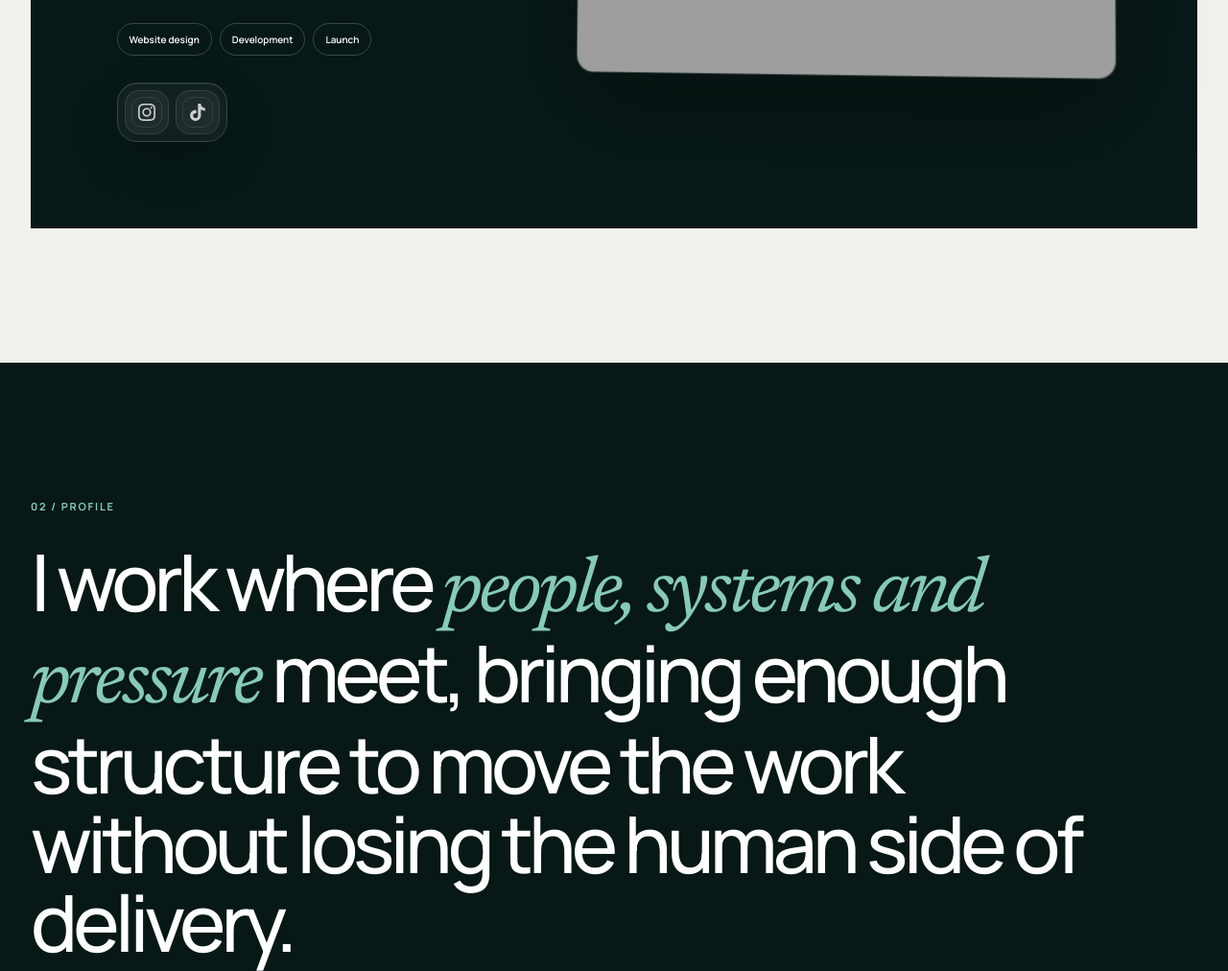
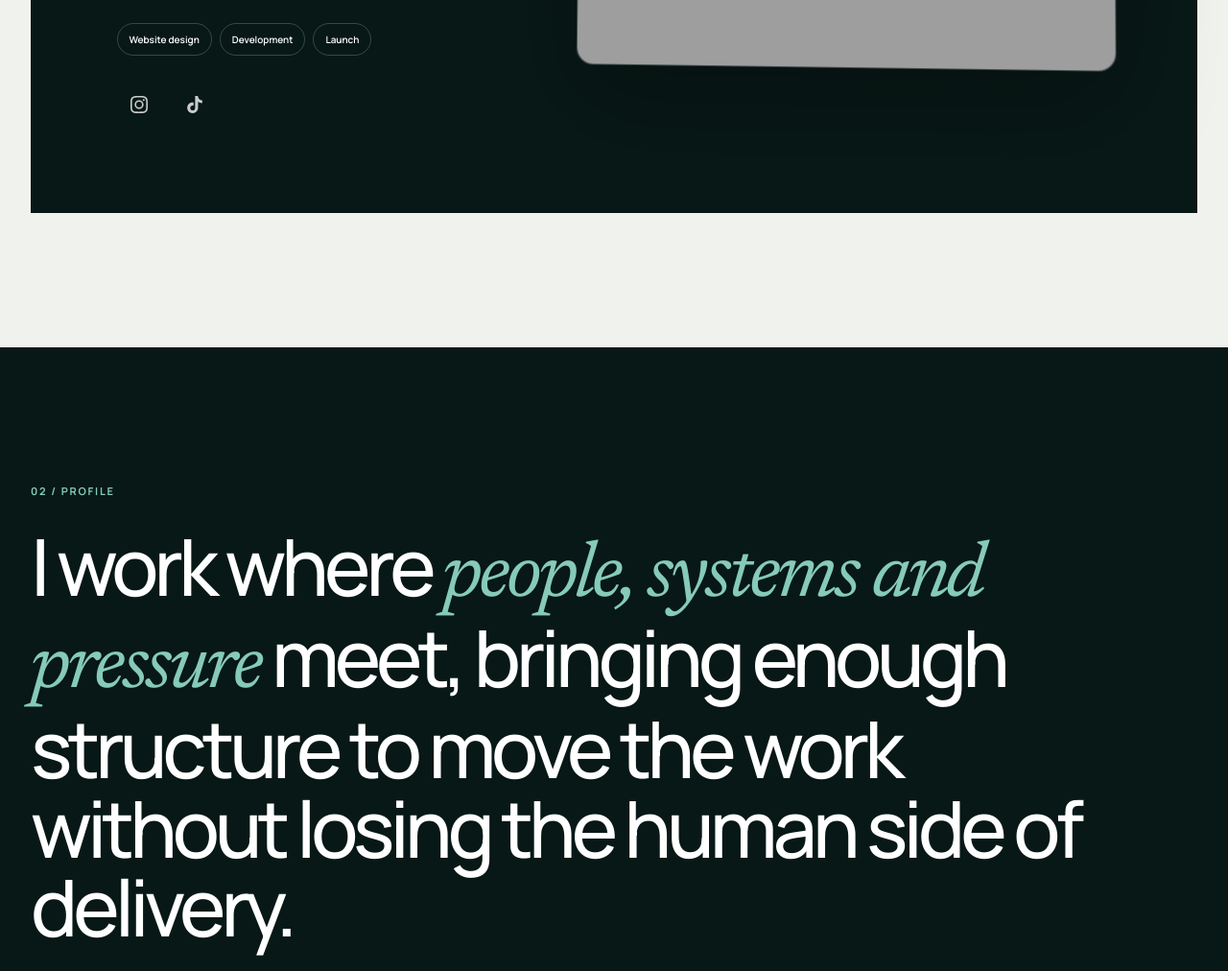
Before and after one commit to Dawitom3000/Dawits-personal-website, a plain HTML site: page index.html in a window 1280 px wide. Shown: the part 7981-8993 px from the top of the page at 96% size. Drawn offline with Linux system fonts and the light colour scheme; grey boxes are pictures that could not be loaded.

Commit message:
Simplify social icon presentation

```diff
--- a/index.html
+++ b/index.html
@@ -14,7 +14,7 @@
   <meta property="og:type" content="website">
   <meta property="og:image" content="assets/images/salt-portrait.png">
   <link rel="icon" type="image/png" href="assets/images/salt-portrait.png">
-  <link rel="stylesheet" href="style.css?v=20260728-canva-icons">
+  <link rel="stylesheet" href="style.css?v=20260728-clean-icons">
   <script src="assets/js/main.js" defer></script>
 </head>
 <body>
--- a/style.css
+++ b/style.css
@@ -946,15 +946,7 @@ a {
 .social-dock {
   display: inline-flex;
   width: max-content;
-  padding: 7px;
-  background: rgba(255, 255, 255, 0.045);
-  border: 1px solid rgba(255, 255, 255, 0.16);
-  border-radius: 21px;
-  box-shadow:
-    inset 0 1px 0 rgba(255, 255, 255, 0.07),
-    0 18px 50px rgba(0, 0, 0, 0.16);
-  gap: 7px;
-  backdrop-filter: blur(16px);
+  gap: 12px;
 }
 
 .social-dock-project {
@@ -971,9 +963,9 @@ a {
   width: 52px;
   height: 52px;
   color: rgba(255, 255, 255, 0.78);
-  background: rgba(255, 255, 255, 0.055);
-  border: 1px solid rgba(255, 255, 255, 0.1);
-  border-radius: 15px;
+  background: transparent;
+  border: 1px solid transparent;
+  border-radius: 12px;
   place-items: center;
   text-decoration: none;
   transform: translateY(0);
@@ -983,17 +975,6 @@ a {
     border-color 220ms ease,
     box-shadow 260ms ease,
     transform 260ms var(--ease-out);
-}
-
-.social-icon-link::before {
-  position: absolute;
-  inset: 6px;
-  border: 1px solid currentColor;
-  border-radius: 11px;
-  content: "";
-  opacity: 0.12;
-  pointer-events: none;
-  transition: inset 260ms var(--ease-out), opacity 220ms ease;
 }
 
 .social-dock-project .social-icon-link {
@@ -1044,12 +1025,6 @@ a {
   transform: translateY(-3px);
 }
 
-.social-icon-link:hover::before,
-.social-icon-link:focus-visible::before {
-  inset: 4px;
-  opacity: 0.22;
-}
-
 .social-icon-link:hover::after,
 .social-icon-link:focus-visible::after {
   opacity: 1;
@@ -2336,8 +2311,7 @@ a {
   }
 
   .social-dock {
-    padding: 6px;
-    gap: 6px;
+    gap: 10px;
   }
 
   .social-dock-personal {
```
